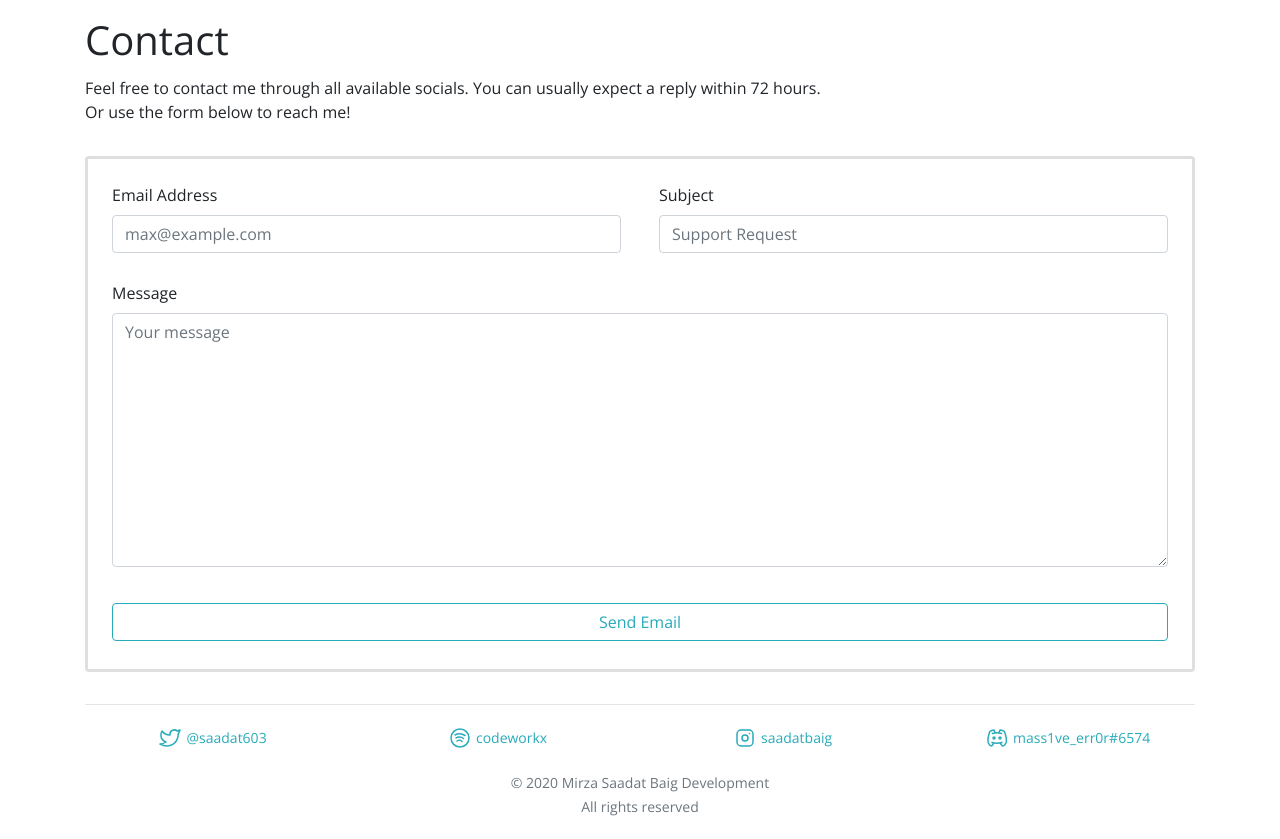
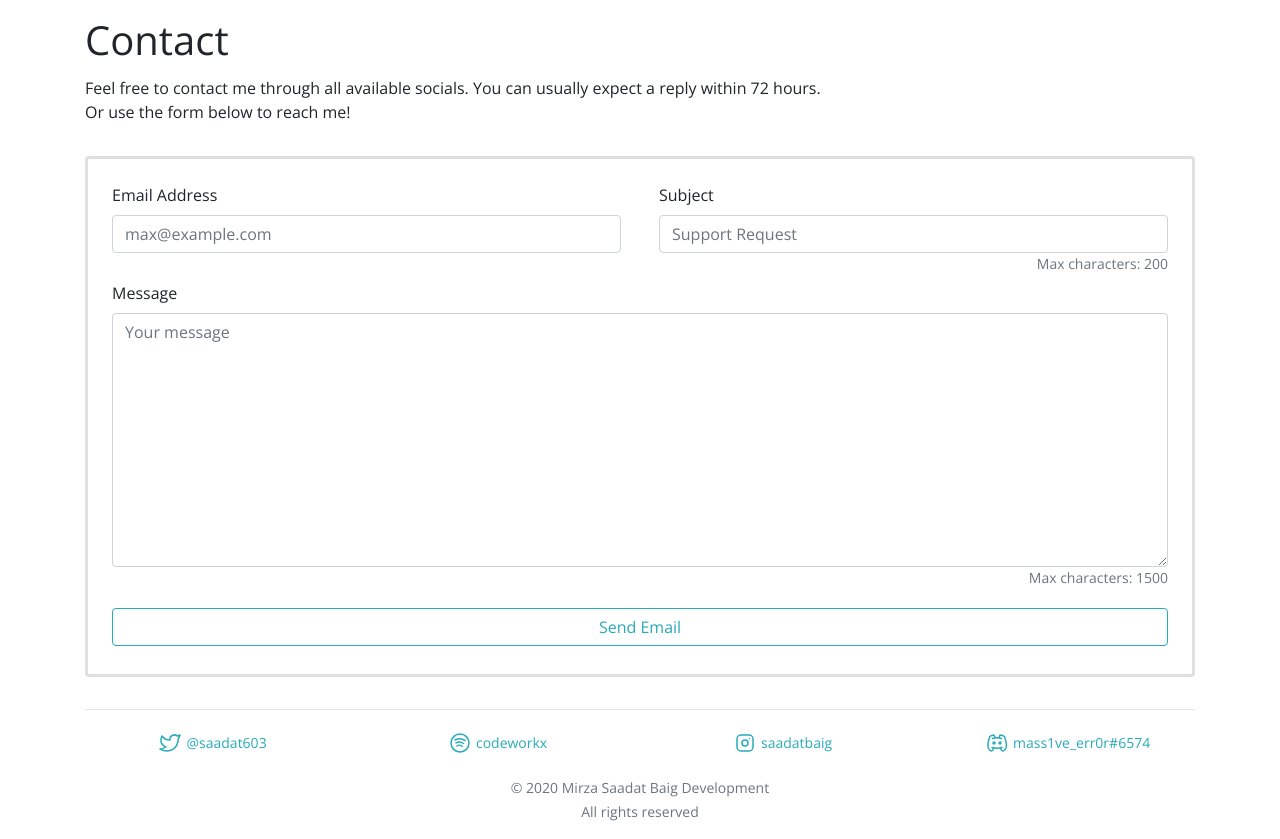
Before and after one commit to mass1ve-err0r/saadatdev, a Python web app: template templates/pages/Contact.jinja2 in a window 1280 px wide. Shown: the part 72-911 px from the top of the page. Before the commit the page ends 888 px from the top, so only its background shows below. Run offline with Jinja, Linux system fonts and the light colour scheme; the template is opened without the code that fills it, so the values that code supplies are empty; some libraries are stand-ins or nearby versions.

Commit message:
hotfix Contact Form - add max chars

```diff
--- a/templates/pages/Contact.jinja2
+++ b/templates/pages/Contact.jinja2
@@ -47,7 +47,8 @@
                                 <div class="col">
                                     <div class="form-group p-1 pb-2">
                                         <label for="topicInputLabel">Subject</label>
-                                        <input type="text" class="form-control" id="topicInputLabel" name="subjectInput" placeholder="Support Request" required="true">
+                                        <input type="text" class="form-control" id="topicInputLabel" name="subjectInput" placeholder="Support Request" required="true" maxlength="200">
+                                        <small class="float-right text-muted">Max characters: 200</small>
                                     </div>
                                 </div>
                             </div>
@@ -55,7 +56,8 @@
                                 <div class="col">
                                     <div class="form-group">
                                         <label for="messageTextArea">Message</label>
-                                        <textarea class="form-control" id="messageTextArea" rows="10" name="messageInput" placeholder="Your message" required="true"></textarea>
+                                        <textarea class="form-control" id="messageTextArea" rows="10" name="messageInput" placeholder="Your message" required="true" maxlength="1500"></textarea>
+                                        <small class="float-right text-muted">Max characters: 1500</small>
                                     </div>
                                 </div>
                             </div>
```
